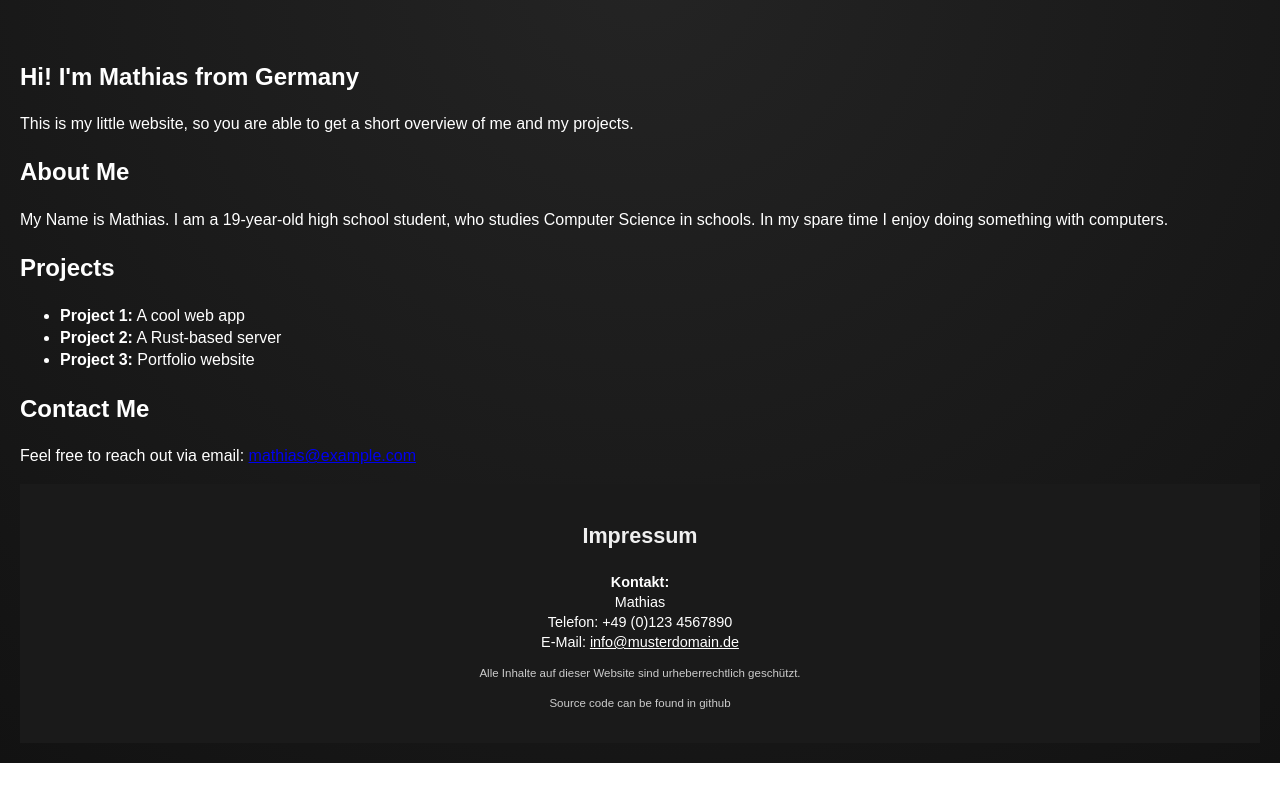
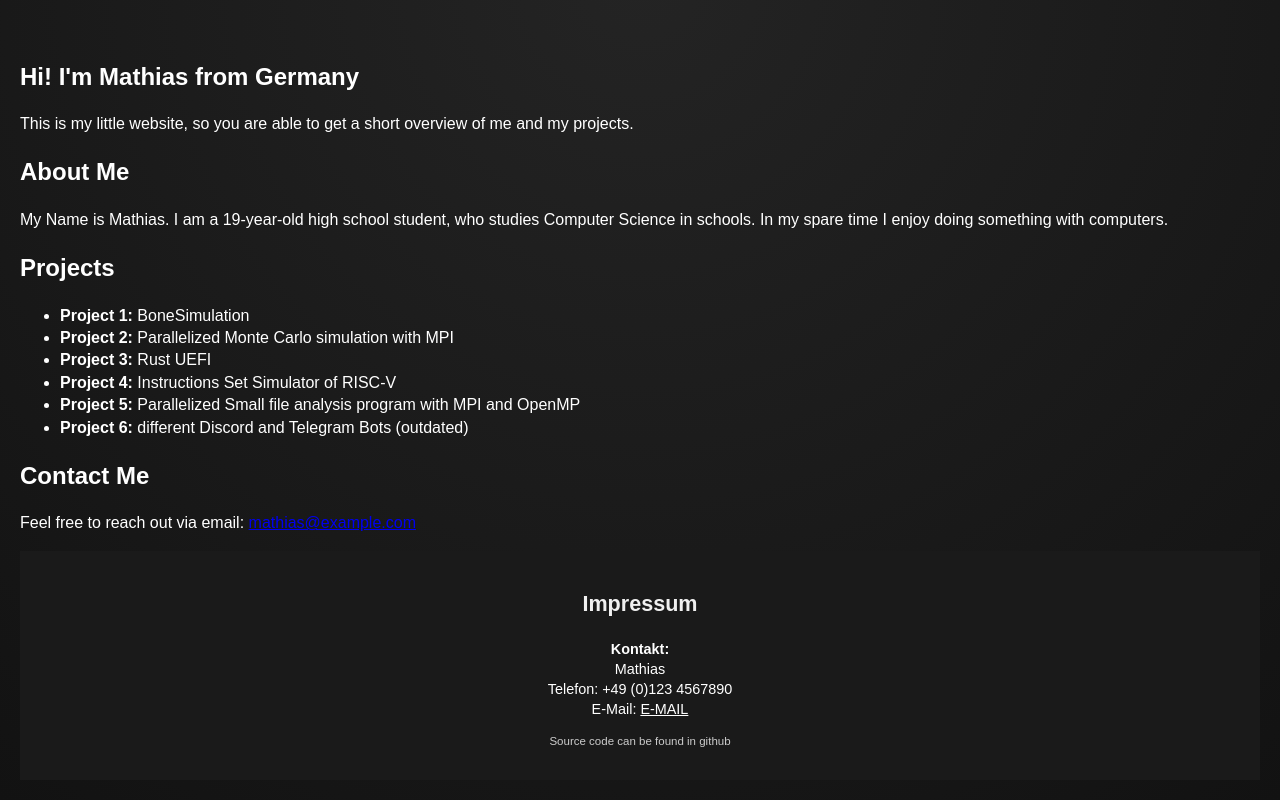
Before and after one commit to Lynix152/Lynix152.github.io, a website built with webpack: page index.html in a window 1280 px wide. Shown: the part 846-1646 px from the top of the page. Before the commit the page ends 1609 px from the top, so only its background shows below. Built offline with nearby package versions, Linux system fonts and the light colour scheme; files whose address does not match are found by name.

Commit message:
Commit to push my stats

```diff
--- a/index.html
+++ b/index.html
@@ -69,9 +69,12 @@
   <section id="projects">
     <h2>Projects</h2>
     <ul>
-      <li><strong>Project 1:</strong> A cool web app</li>
-      <li><strong>Project 2:</strong> A Rust-based server</li>
-      <li><strong>Project 3:</strong> Portfolio website</li>
+      <li><strong>Project 1:</strong> BoneSimulation</li>
+      <li><strong>Project 2:</strong> Parallelized Monte Carlo simulation with MPI</li>
+      <li><strong>Project 3:</strong> Rust UEFI</li>
+      <li><strong>Project 4:</strong> Instructions Set Simulator of RISC-V</li>
+      <li><strong>Project 5:</strong> Parallelized Small file analysis program with MPI and OpenMP</li>
+      <li><strong>Project 6:</strong> different Discord and Telegram Bots (outdated)</li>
     </ul>
   </section>
 
@@ -87,11 +90,7 @@
         <strong>Kontakt:</strong><br>
         Mathias<br>
         Telefon: +49 (0)123 4567890<br>
-        E-Mail: <a href="mailto:mathias@example.com" style="color: #ffffff; text-decoration: underline;">info@musterdomain.de</a>
-      </p>
-      </p>
-      <p>
-        <small>Alle Inhalte auf dieser Website sind urheberrechtlich geschützt.</small>
+        E-Mail: <a href="mailto:mathias@example.com" style="color: #ffffff; text-decoration: underline;">E-MAIL</a>
       </p>
       <p>
         <small>Source code can be found in github</small>
```
